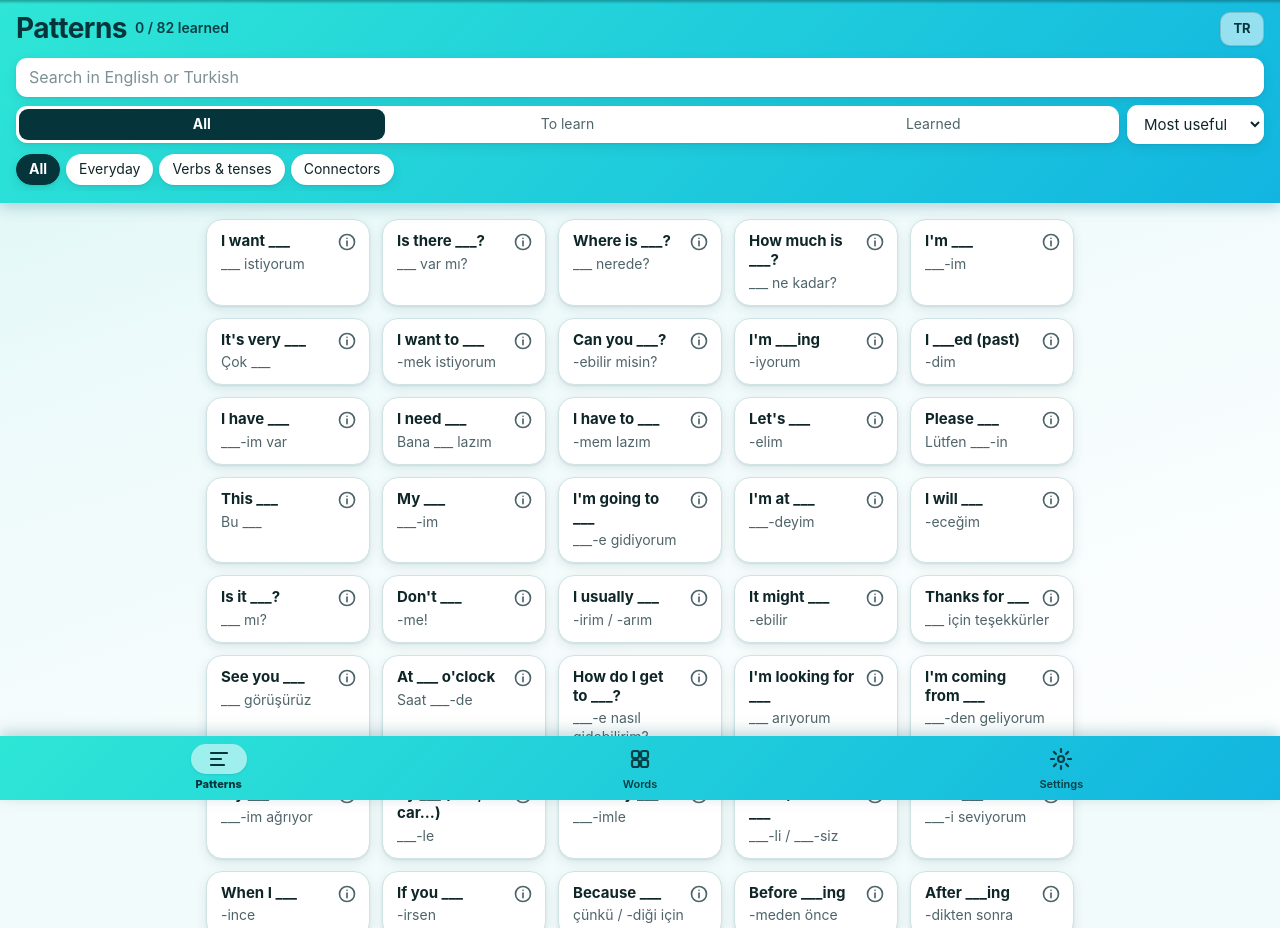
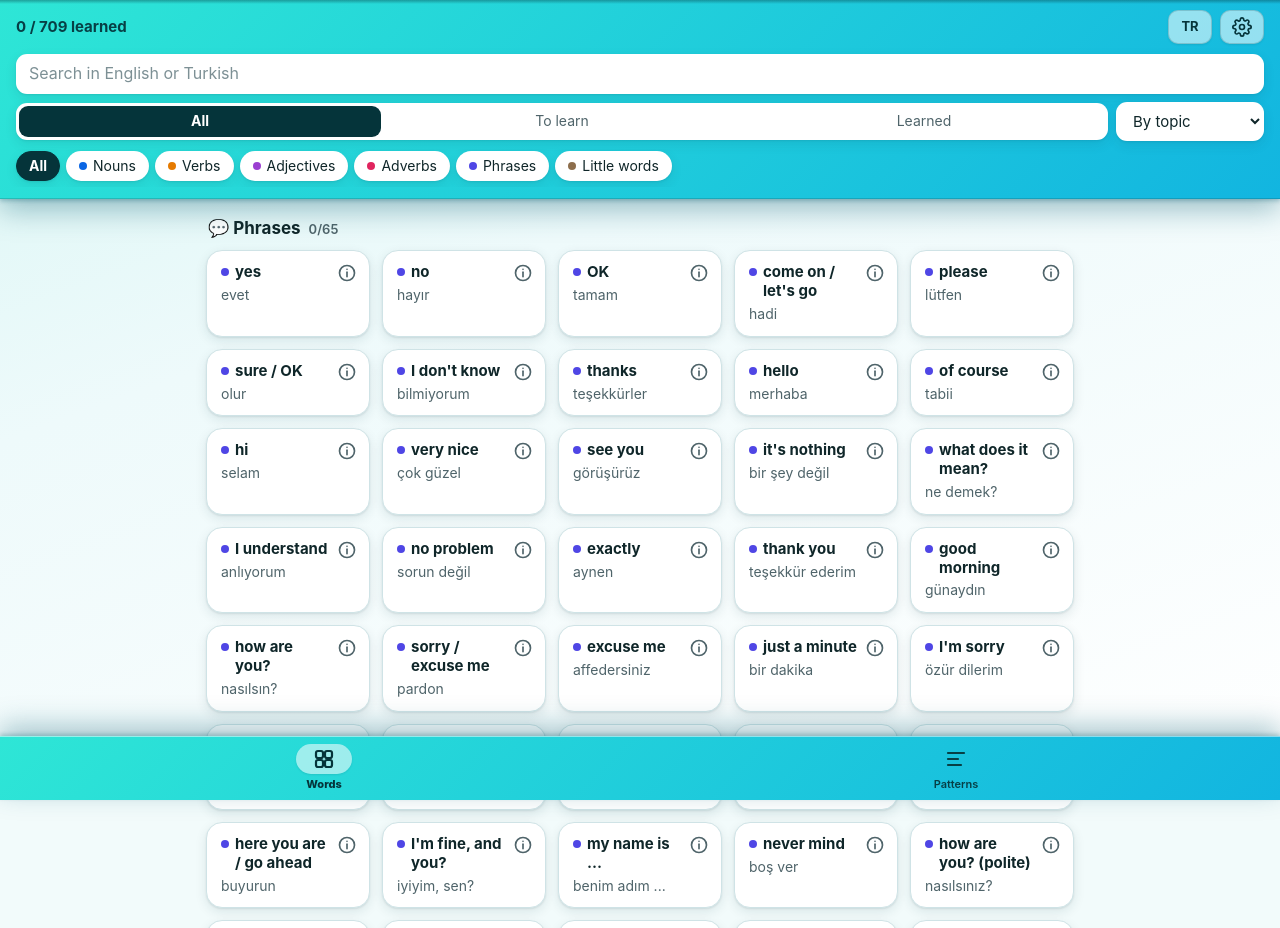
Before and after one commit to WorldEdit22/turkish-app, a website with bundled scripts: page index.html in a window 1280 px wide. Shown: the top 928 px of the page. Built offline with nearby package versions, Linux system fonts and the light colour scheme.

Commit message:
feat: gear for Settings, Words first, deeper bars, silent-mode hint
Co-Authored-By: Claude Opus 5.5 <noreply@anthropic.com>

```diff
--- a/css/app.css
+++ b/css/app.css
@@ -11,6 +11,9 @@
   --shadow-lift: 0 2px 4px rgba(6, 60, 70, 0.12), 0 10px 24px rgba(6, 60, 70, 0.14);
   --shadow-press: 0 1px 2px rgba(6, 60, 70, 0.12);
   --sheet-shadow: 0 -10px 34px rgba(6, 60, 70, 0.22);
+  /* Bars: a fine edge line, a tight contact shadow and a wide soft one for depth. */
+  --bar-shadow-top: inset 0 -1px 0 rgba(5, 52, 58, 0.2), 0 2px 4px rgba(6, 90, 110, 0.28), 0 10px 28px rgba(6, 90, 110, 0.38);
+  --bar-shadow-bottom: inset 0 1px 0 rgba(255, 255, 255, 0.5), 0 -2px 4px rgba(6, 90, 110, 0.24), 0 -10px 28px rgba(6, 90, 110, 0.34);
   --grad: linear-gradient(135deg, #2ee6d6 0%, #12b5e0 100%);
   --on-grad: #05343a;
   --on-grad-soft: #073f45;
@@ -49,6 +52,8 @@
     --shadow-lift: 0 2px 4px rgba(0, 0, 0, 0.55), 0 10px 24px rgba(0, 0, 0, 0.5);
     --shadow-press: 0 1px 2px rgba(0, 0, 0, 0.5);
     --sheet-shadow: 0 -10px 34px rgba(0, 0, 0, 0.6);
+    --bar-shadow-top: inset 0 -1px 0 rgba(255, 255, 255, 0.1), 0 2px 4px rgba(0, 0, 0, 0.45), 0 10px 28px rgba(0, 0, 0, 0.6);
+    --bar-shadow-bottom: inset 0 1px 0 rgba(255, 255, 255, 0.16), 0 -2px 4px rgba(0, 0, 0, 0.4), 0 -10px 28px rgba(0, 0, 0, 0.55);
     --grad: linear-gradient(135deg, #0c7a76 0%, #0a5f80 100%);
     --on-grad: #ffffff;
     --on-grad-soft: rgba(255, 255, 255, 0.88);
@@ -105,12 +110,11 @@ button { cursor: pointer; }
     linear-gradient(to bottom, var(--status-shade) 0, transparent calc(env(safe-area-inset-top) + 4px)),
     var(--grad);
   color: var(--on-grad);
-  box-shadow: 0 4px 14px rgba(6, 90, 110, 0.25);
+  box-shadow: var(--bar-shadow-top);
 }
 
 .title-row { display: flex; align-items: center; gap: 8px; }
-h1 { margin: 0; font-size: 28px; letter-spacing: -0.02em; flex: 0 0 auto; }
-.progress { color: var(--on-grad-soft); font-size: 14px; font-weight: 600; flex: 1; white-space: nowrap; }
+.progress { color: var(--on-grad-soft); font-size: 15px; font-weight: 700; flex: 1; white-space: nowrap; }
 
 .icon-btn {
   border: 1px solid var(--glass-line);
@@ -126,6 +130,12 @@ h1 { margin: 0; font-size: 28px; letter-spacing: -0.02em; flex: 0 0 auto; }
 .icon-btn:active { transform: translateY(1px); }
 .icon-btn[aria-pressed="false"] { opacity: 0.7; text-decoration: line-through; }
 .clear-btn { padding: 0 12px; white-space: nowrap; }
+/* Gear: same look as TR, pressed while Settings is open; the tap area reaches 44 px tall. */
+.gear-btn { position: relative; display: inline-flex; align-items: center; justify-content: center; }
+.gear-btn::after { content: ""; position: absolute; inset: -5px 0; }
+.gear-btn svg { width: 20px; height: 20px; fill: none; stroke: currentColor; stroke-width: 2; stroke-linecap: round; stroke-linejoin: round; }
+.gear-btn[aria-pressed="false"] { opacity: 1; text-decoration: none; }
+.gear-btn[aria-pressed="true"] { background: var(--sel-bg); color: var(--sel-fg); border-color: var(--sel-bg); }
 
 .controls { margin-top: 10px; display: grid; gap: 8px; }
 .controls[hidden] { display: none; }
@@ -317,7 +327,7 @@ main { padding: 16px 16px calc(88px + env(safe-area-inset-bottom)); max-width: 9
   display: flex;
   padding: 6px 8px calc(6px + env(safe-area-inset-bottom));
   background: var(--grad);
-  box-shadow: 0 -4px 14px rgba(6, 90, 110, 0.25);
+  box-shadow: var(--bar-shadow-bottom);
 }
 .tabs button {
   flex: 1;
--- a/index.html
+++ b/index.html
@@ -19,10 +19,12 @@
 <body>
   <header class="top">
     <div class="title-row">
-      <h1 id="title">Patterns</h1>
       <span id="progress" class="progress"></span>
       <button id="clear-sel" class="icon-btn clear-btn" hidden>Clear (0)</button>
       <button id="toggle-tr" class="icon-btn" aria-pressed="true" title="Show or hide Turkish on blocks">TR</button>
+      <button id="gear" class="icon-btn gear-btn" aria-label="Settings" aria-pressed="false">
+        <svg viewBox="0 0 24 24" aria-hidden="true"><circle cx="12" cy="12" r="3"/><path d="M19.4 15a1.65 1.65 0 0 0 .33 1.82l.06.06a2 2 0 1 1-2.83 2.83l-.06-.06a1.65 1.65 0 0 0-1.82-.33 1.65 1.65 0 0 0-1 1.51V21a2 2 0 1 1-4 0v-.09A1.65 1.65 0 0 0 9 19.4a1.65 1.65 0 0 0-1.82.33l-.06.06a2 2 0 1 1-2.83-2.83l.06-.06a1.65 1.65 0 0 0 .33-1.82 1.65 1.65 0 0 0-1.51-1H3a2 2 0 1 1 0-4h.09A1.65 1.65 0 0 0 4.6 9a1.65 1.65 0 0 0-.33-1.82l-.06-.06a2 2 0 1 1 2.83-2.83l.06.06a1.65 1.65 0 0 0 1.82.33H9a1.65 1.65 0 0 0 1-1.51V3a2 2 0 1 1 4 0v.09a1.65 1.65 0 0 0 1 1.51 1.65 1.65 0 0 0 1.82-.33l.06-.06a2 2 0 1 1 2.83 2.83l-.06.06a1.65 1.65 0 0 0-.33 1.82V9a1.65 1.65 0 0 0 1.51 1H21a2 2 0 1 1 0 4h-.09a1.65 1.65 0 0 0-1.51 1z"/></svg>
+      </button>
     </div>
     <div id="controls" class="controls">
       <input id="search" type="search" placeholder="Search in English or Turkish" autocomplete="off" autocorrect="off" autocapitalize="off" spellcheck="false">
@@ -42,14 +44,11 @@
   <main id="settings" hidden></main>
 
   <nav class="tabs" aria-label="Sections">
-    <button data-tab="patterns">
-      <svg viewBox="0 0 24 24" aria-hidden="true"><path d="M4 6h16M4 12h10M4 18h13"/></svg>Patterns
-    </button>
     <button data-tab="words">
       <svg viewBox="0 0 24 24" aria-hidden="true"><rect x="4" y="4" width="7" height="7" rx="2"/><rect x="13" y="4" width="7" height="7" rx="2"/><rect x="4" y="13" width="7" height="7" rx="2"/><rect x="13" y="13" width="7" height="7" rx="2"/></svg>Words
     </button>
-    <button data-tab="settings">
-      <svg viewBox="0 0 24 24" aria-hidden="true"><circle cx="12" cy="12" r="3"/><path d="M12 2v3M12 19v3M2 12h3M19 12h3M4.9 4.9l2.1 2.1M17 17l2.1 2.1M4.9 19.1L7 17M17 7l2.1-2.1"/></svg>Settings
+    <button data-tab="patterns">
+      <svg viewBox="0 0 24 24" aria-hidden="true"><path d="M4 6h16M4 12h10M4 18h13"/></svg>Patterns
     </button>
   </nav>
 
--- a/js/app.js
+++ b/js/app.js
@@ -64,6 +64,12 @@ function speak(text) {
   const v = turkishVoice();
   if (v) u.voice = v;
   u.rate = 0.9;
+  // iPhone silent mode mutes web audio; 'playback' asks Safari (iOS 17+) to play it like media.
+  try {
+    if (navigator.audioSession) navigator.audioSession.type = 'playback';
+  } catch {
+    /* not supported: silent mode keeps it muted */
+  }
   speechSynthesis.speak(u);
 }
 
@@ -157,7 +163,7 @@ function renderList() {
 
 function renderProgress() {
   const all = ui.tab === 'patterns' ? PATTERNS : ui.tab === 'words' ? WORDS : null;
-  $('#progress').textContent = all ? `${all.filter(learned).length} / ${all.length} learned` : '';
+  $('#progress').textContent = all ? `${all.filter(learned).length} / ${all.length} learned` : 'Settings';
 }
 
 function renderControls() {
@@ -167,9 +173,12 @@ function renderControls() {
   $('#toggle-tr').hidden = !listTab;
   renderClear();
   $('#toggle-tr').setAttribute('aria-pressed', String(ui.showTr));
-  $('#title').textContent = tab === 'patterns' ? 'Patterns' : tab === 'words' ? 'Words' : 'Settings';
+  $('#gear').setAttribute('aria-pressed', String(!listTab));
   document.querySelectorAll('.tabs button').forEach((b) => b.classList.toggle('on', b.dataset.tab === tab));
-  if (!listTab) return;
+  if (!listTab) {
+    renderProgress();
+    return;
+  }
 
   document.querySelectorAll('#status button').forEach((b) => b.classList.toggle('on', b.dataset.status === ui.status[tab]));
   $('#sort').innerHTML = SORTS[tab]
@@ -198,7 +207,11 @@ function render() {
   else renderList();
 }
 
+// Settings opens from the gear; the gear again goes back to the list it came from.
+let lastListTab = 'words';
+
 function setTab(tab) {
+  if (tab !== 'settings') lastListTab = tab;
   ui.tab = tab;
   store.saveUi();
   $('#search').value = '';
@@ -398,6 +411,7 @@ function renderSettings() {
     (voice
       ? `<p>Turkish voice found: ${esc(voice.name)}. Tap the speaker icons to listen.</p>`
       : `<p>No Turkish voice found yet. On iPhone, add one in Settings → Accessibility → Spoken Content → Voices → Turkish.</p>`) +
+    `<p>No sound? Silent mode mutes it on iPhone.</p>` +
     `<div class="btns"><button class="btn" data-say="Merhaba! Nasılsın?">Try it: Merhaba! Nasılsın?</button></div></section>` +
     `<section class="card"><h2>Progress</h2><p>${nP} of ${PATTERNS.length} patterns and ${nW} of ${WORDS.length} words learned.</p>` +
     `<p>Progress is saved on this phone. Copy a backup now and then, for example into Notes.</p>` +
@@ -559,6 +573,8 @@ document.querySelector('.tabs').addEventListener('click', (e) => {
   if (b) setTab(b.dataset.tab);
 });
 
+$('#gear').addEventListener('click', () => setTab(ui.tab === 'settings' ? lastListTab : 'settings'));
+
 $('#status').addEventListener('click', (e) => {
   const b = e.target.closest('[data-status]');
   if (!b) return;
@@ -600,6 +616,7 @@ if ('speechSynthesis' in window) {
   });
 }
 
+ui.tab = 'words'; // the app always opens on Words
 render();
 
 if ('serviceWorker' in navigator && location.protocol === 'https:') {
--- a/js/store.js
+++ b/js/store.js
@@ -24,7 +24,7 @@ export const store = {
   learned: load(KEYS.learned, {}),
   selected: load(KEYS.selected, {}),
   ui: load(KEYS.ui, {
-    tab: 'patterns',
+    tab: 'words',
     status: { patterns: 'all', words: 'all' },
     sort: { patterns: 'common', words: 'topic' },
     type: 'all',
```
Also changed, not shown: README.md.
